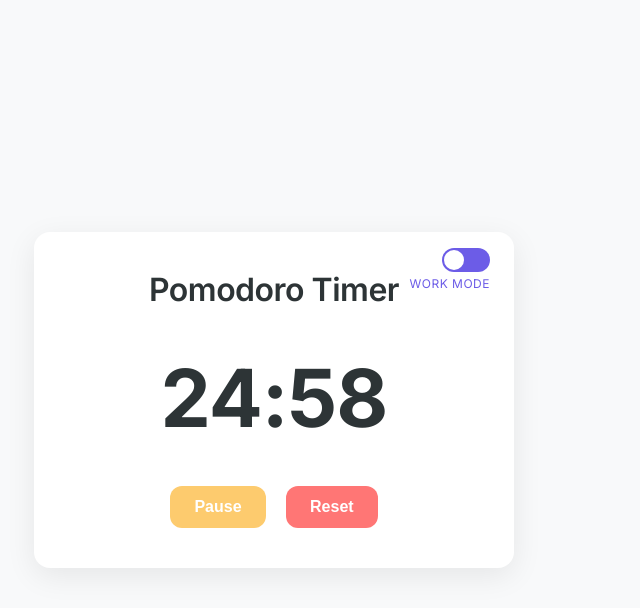
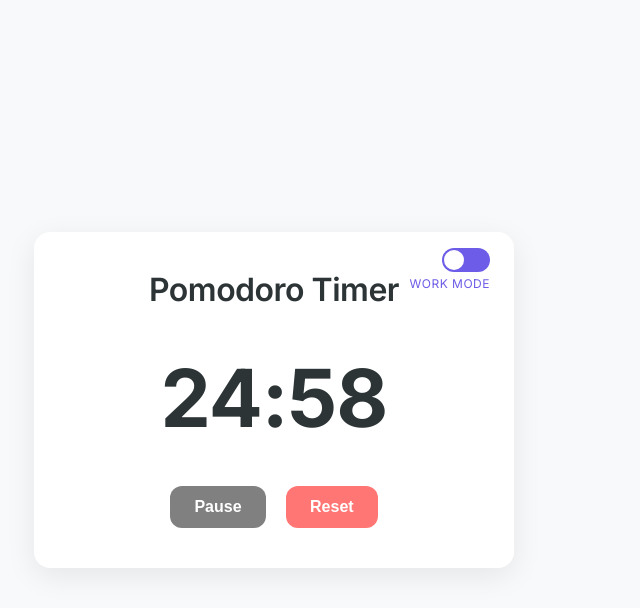
Before and after one commit to ndantonio2/BYOA-Pomodoro, a plain HTML site: page index.html in a window 1280 px wide. Both pictures are taken after a click on the button "Start". Shown: the whole page, without its empty margins (366-1006 px from the left). Drawn offline with Linux system fonts and the light colour scheme.

Commit message:
changed pause to gray

```diff
--- a/styles.css
+++ b/styles.css
@@ -51,7 +51,7 @@ body {
 }
 
 #startPause.pause {
-    background-color: #fdcb6e;  /* Warm yellow */
+    background-color: gray;  /* Warm yellow */
 }
 
 #reset {
```
